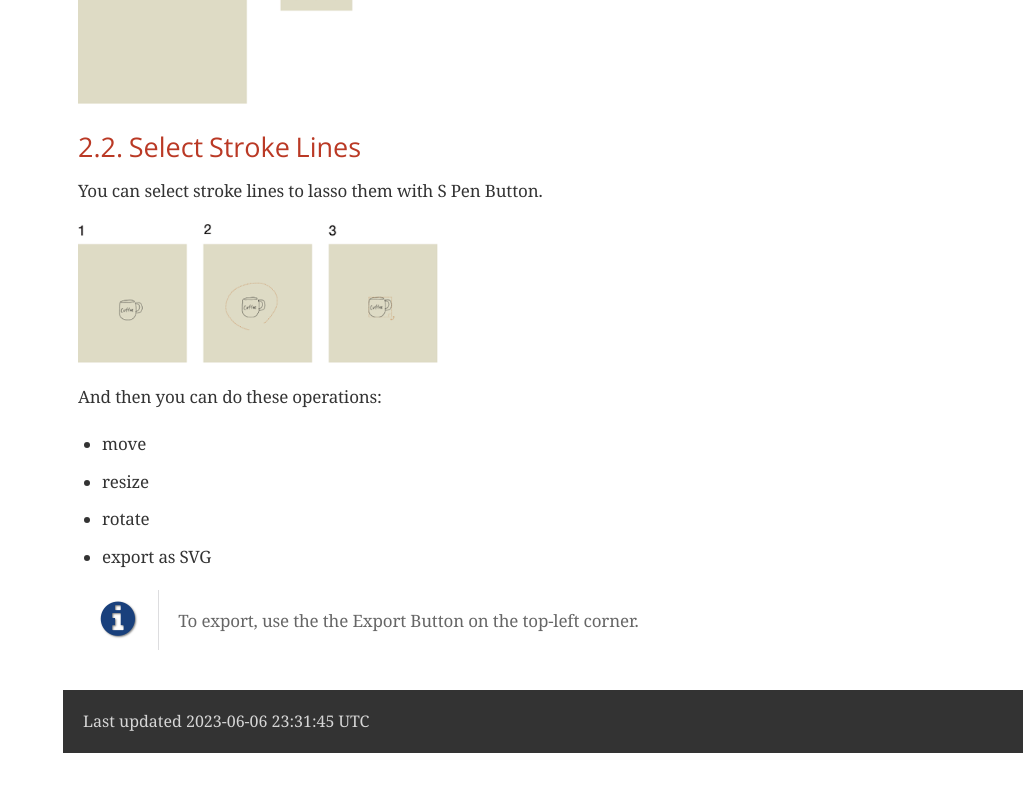
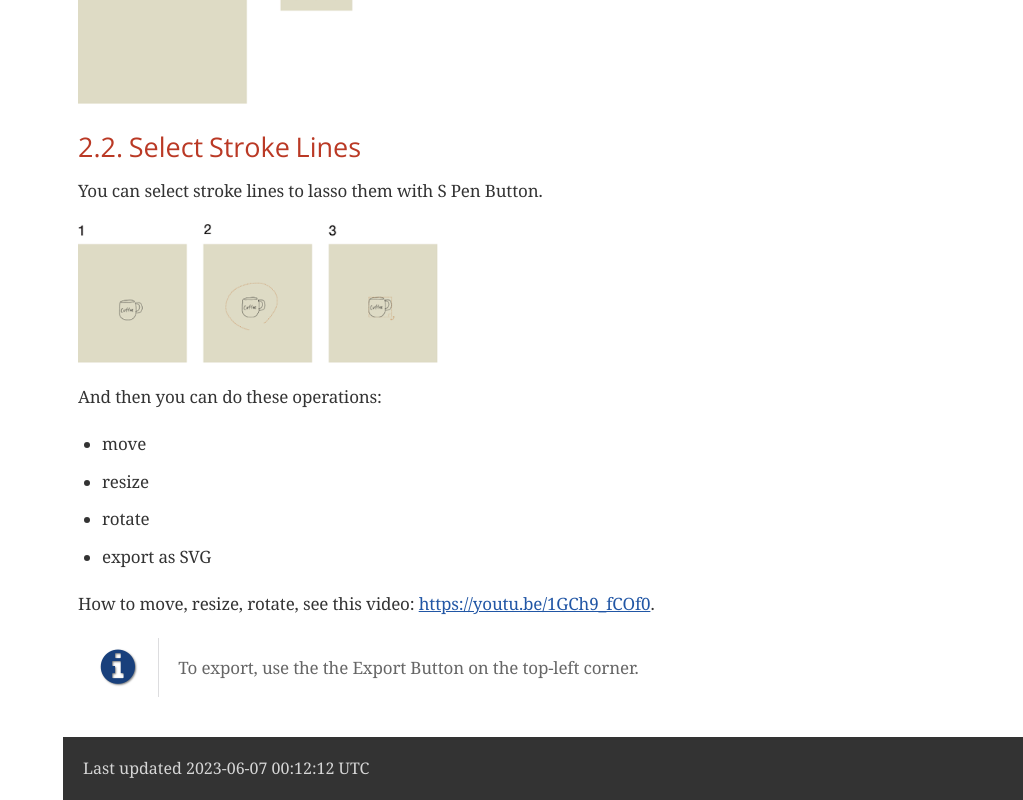
Before and after one commit to ssnote/ss-one-ug, a plain HTML site: page index.html in a window 1280 px wide. Shown: the part 2037-2837 px from the top of the page, without its empty margins (257-1280 px from the left). Before the commit the page ends 2790 px from the top, so only its background shows below. Drawn offline with nearby package versions, Linux system fonts and the light colour scheme; a web font is replaced by a local one.

Commit message:
Add the movie link.

```diff
--- a/index.html
+++ b/index.html
@@ -598,6 +598,9 @@ And also your feedback will be much appreciated.</p>
 </li>
 </ul>
 </div>
+<div class="paragraph">
+<p>How to move, resize, rotate, see this video: <a href="https://youtu.be/1GCh9_fCOf0">https://youtu.be/1GCh9_fCOf0</a>.</p>
+</div>
 <div class="admonitionblock note">
 <table>
 <tr>
@@ -616,7 +619,7 @@ To export, use the the Export Button on the top-left corner.
 </div>
 <div id="footer">
 <div id="footer-text">
-Last updated 2023-06-06 23:31:45 UTC
+Last updated 2023-06-07 00:12:12 UTC
 </div>
 </div>
 </body>
```
